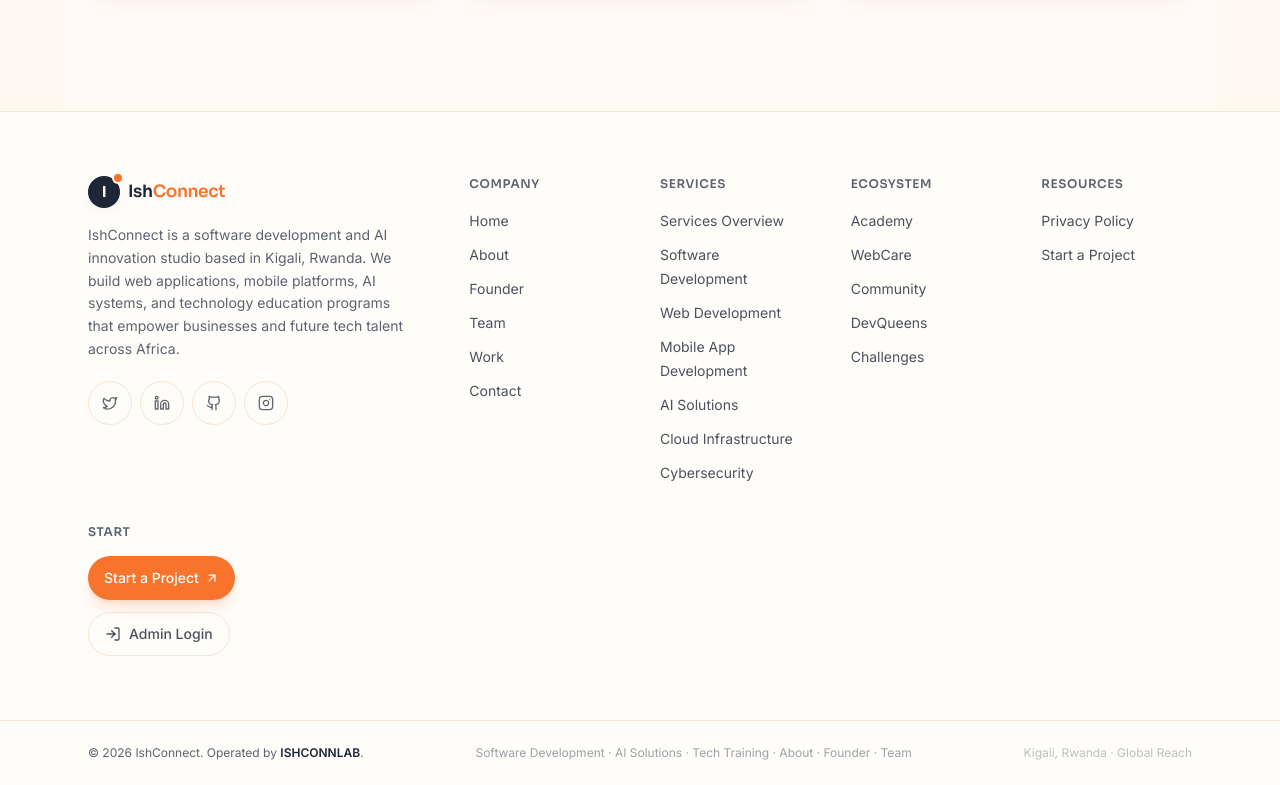
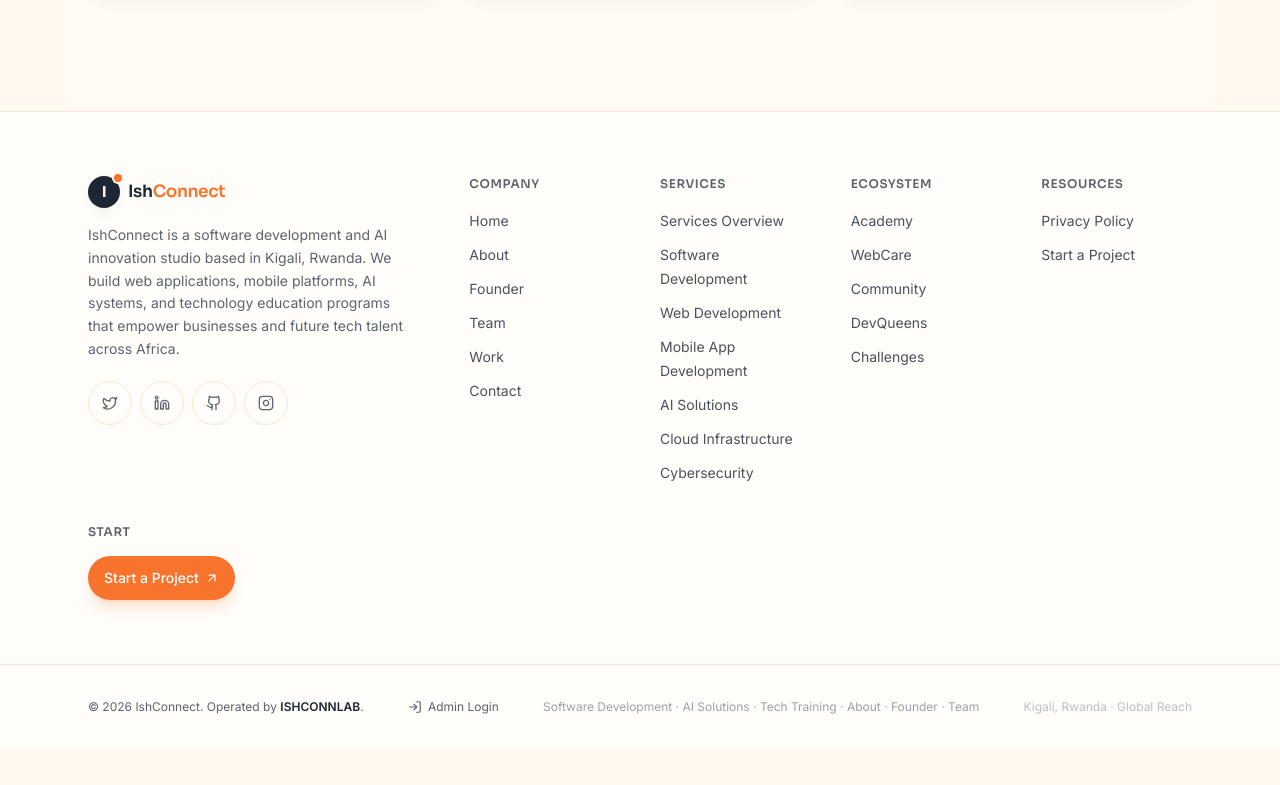
Before and after one commit to ishconnlab/isconnect1, a React (Vite) app: page / in a window 1280 px wide. Shown: the part 8407-9192 px from the top of the page. After the commit the page ends 9156 px from the top, so only its background shows below. Built offline with nearby package versions, Linux system fonts and the light colour scheme; no server answers.

Commit message:
Move admin login to footer subfooter

```diff
--- a/src/components/Footer.tsx
+++ b/src/components/Footer.tsx
@@ -132,14 +132,6 @@ export const Footer = memo(function Footer() {
             Start a Project
             <ArrowUpRight className="h-3.5 w-3.5 transition-transform group-hover:translate-x-0.5 group-hover:-translate-y-0.5" />
           </Link>
-          <button
-            type="button"
-            className="mt-3 inline-flex min-h-[44px] items-center gap-2 rounded-full border border-soft-border/60 px-4 py-2.5 text-sm font-medium text-foreground/80 transition-colors hover:border-primary hover:text-primary"
-            onClick={() => void import("@/lib/events").then(({ useEventsStore }) => useEventsStore.getState().openEditor())}
-          >
-            <LogIn className="h-4 w-4" />
-            Admin Login
-          </button>
         </div>
       </div>
 
@@ -149,6 +141,14 @@ export const Footer = memo(function Footer() {
           <p>
             &copy; {new Date().getFullYear()} <Link to="/" className="hover:text-primary transition-colors">IshConnect</Link>. Operated by <span className="font-semibold text-foreground">ISHCONNLAB</span>.
           </p>
+          <button
+            type="button"
+            className="inline-flex min-h-[36px] items-center gap-1.5 text-muted-foreground transition-colors hover:text-primary"
+            onClick={() => void import("@/lib/events").then(({ useEventsStore }) => useEventsStore.getState().openEditor())}
+          >
+            <LogIn className="h-3.5 w-3.5" />
+            Admin Login
+          </button>
           <p className="text-muted-foreground/60">
             <Link to="/solutions" className="hover:text-primary transition-colors">Software Development</Link> &middot;
             <Link to="/ai-solutions-rwanda" className="hover:text-primary transition-colors"> AI Solutions</Link> &middot;
```
